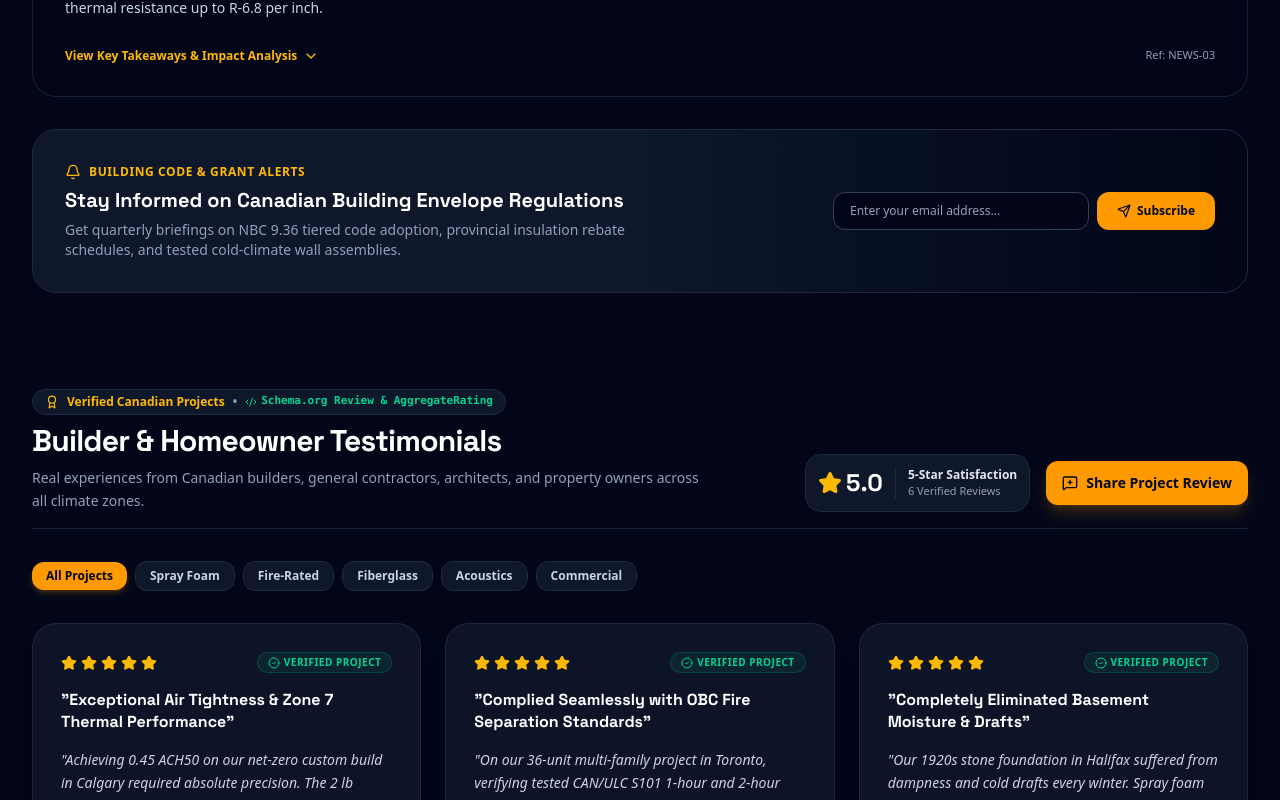
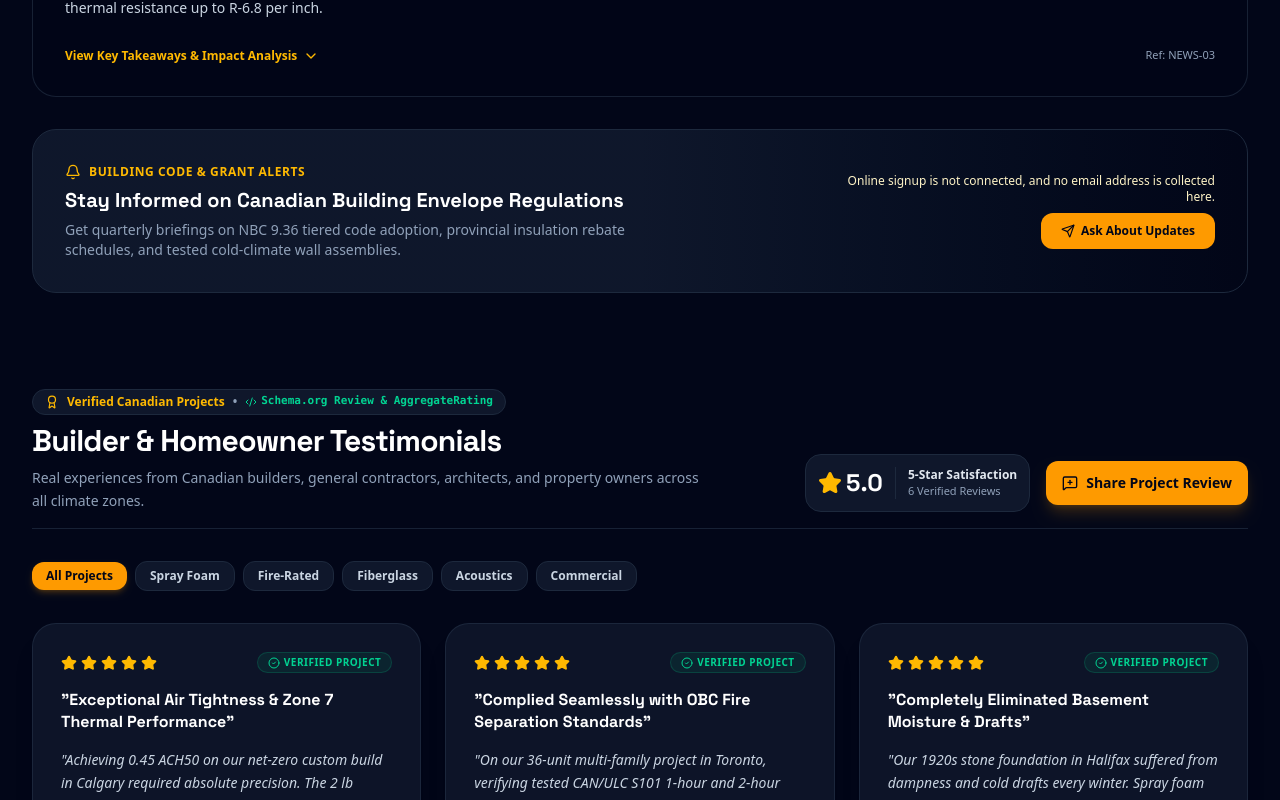
Before and after one commit to SHTFTV/sprayinsulations, a React (Vite) app: page / in a window 1280 px wide. Shown: the part 9760-10560 px from the top of the page. Built offline with nearby package versions, Linux system fonts and the light colour scheme.

Commit message:
Make newsletter signup status truthful

```diff
--- a/src/components/NewsSection.tsx
+++ b/src/components/NewsSection.tsx
@@ -44,8 +44,6 @@ export const NewsSection: React.FC<NewsSectionProps> = ({
   const [selectedCategory, setSelectedCategory] = useState<string>('ALL');
   const [searchQuery, setSearchQuery] = useState<string>('');
   const [expandedNewsId, setExpandedNewsId] = useState<string | null>(newsItems[0]?.id || null);
-  const [subscriberEmail, setSubscriberEmail] = useState('');
-  const [subscribeStatus, setSubscribeStatus] = useState<'idle' | 'success'>('idle');
 
   const categories = [
     'ALL',
@@ -68,16 +66,6 @@ export const NewsSection: React.FC<NewsSectionProps> = ({
   });
 
   const displayedItems = maxItems ? filteredItems.slice(0, maxItems) : filteredItems;
-
-  const handleSubscribe = (e: React.FormEvent) => {
-    e.preventDefault();
-    if (!subscriberEmail || !subscriberEmail.includes('@')) return;
-    setSubscribeStatus('success');
-    setTimeout(() => {
-      setSubscriberEmail('');
-      setSubscribeStatus('idle');
-    }, 4500);
-  };
 
   const getCategoryBadgeClass = (category: string) => {
     switch (category) {
@@ -322,30 +310,18 @@ export const NewsSection: React.FC<NewsSectionProps> = ({
             </p>
           </div>
 
-          <form onSubmit={handleSubscribe} className="w-full md:w-auto flex flex-col sm:flex-row gap-2 shrink-0">
-            <input
-              type="email"
-              placeholder="Enter your email address..."
-              value={subscriberEmail}
-              onChange={(e) => setSubscriberEmail(e.target.value)}
-              required
-              className="px-4 py-2.5 rounded-xl bg-slate-950 border border-slate-700 text-white placeholder-slate-400 text-xs focus:outline-none focus:border-amber-500 w-full sm:w-64"
-            />
-            <button
-              type="submit"
+          <div className="w-full md:w-auto flex flex-col items-start md:items-end gap-2 shrink-0">
+            <p className="text-xs text-amber-100 max-w-sm md:text-right">
+              Online signup is not connected, and no email address is collected here.
+            </p>
+            <a
+              href="mailto:build@buildershaus.com?subject=Building%20Code%20%26%20Grant%20Alerts"
               className="px-5 py-2.5 rounded-xl bg-amber-500 hover:bg-amber-400 text-slate-950 font-bold text-xs transition-colors flex items-center justify-center gap-1.5 shrink-0"
             >
               <Send className="w-3.5 h-3.5" />
-              <span>Subscribe</span>
-            </button>
-          </form>
-
-          {subscribeStatus === 'success' && (
-            <div className="absolute bottom-3 left-1/2 -translate-x-1/2 px-4 py-2 rounded-xl bg-emerald-500 text-slate-950 text-xs font-bold shadow-lg flex items-center gap-2 animate-bounce">
-              <CheckCircle2 className="w-4 h-4" />
-              <span>Subscribed! You will receive our next quarterly Canadian Building Science Bulletin.</span>
-            </div>
-          )}
+              <span>Ask About Updates</span>
+            </a>
+          </div>
         </div>
       )}
     </section>
```
